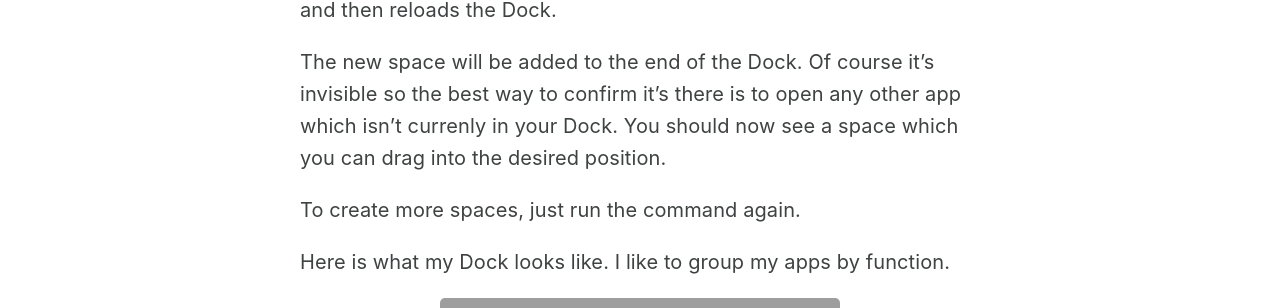
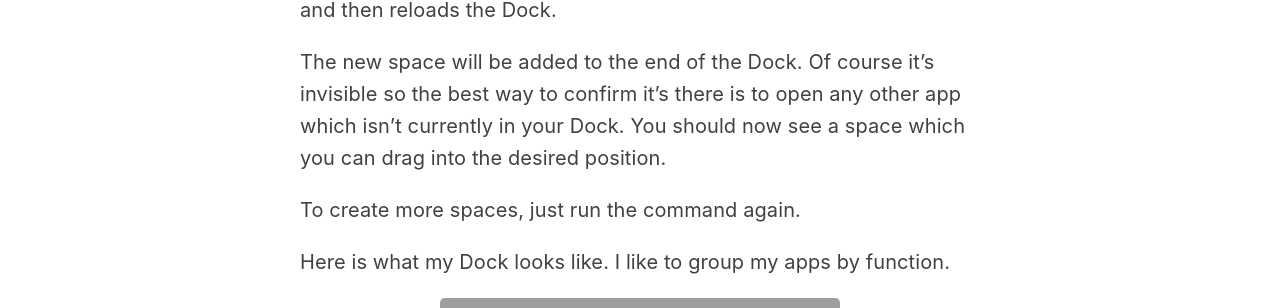
Before and after one commit to ajaykarwal/ajaykarwal-v6, a Jekyll site: the page built from _posts/2019-04-29-add-spaces-to-macos-dock.md, in a window 1280 px wide. Shown: the part 673-981 px from the top of the page. Built offline with Jekyll 4.4.1, drawn with Linux system fonts in a browser that asks for light colours; nearby versions of some CDN libraries; some web fonts are replaced; comment, search, counter and statistics services are not loaded.

Commit message:
Typo fixes

```diff
--- a/_posts/2019-04-29-add-spaces-to-macos-dock.md
+++ b/_posts/2019-04-29-add-spaces-to-macos-dock.md
@@ -13,7 +13,7 @@ defaults write com.apple.dock persistent-apps -array-add '{"tile-type"="spacer-t
 
 What this does is add a new 'spacer-tile' item to the Dock's 'persistent apps' array &mdash; the list of apps which are permanently in the Dock &mdash; and then reloads the Dock.
 
-The new space will be added to the end of the Dock. Of course it's invisible so the best way to confirm it's there is to open any other app which isn't currenly in your Dock. You should now see a space which you can drag into the desired position.
+The new space will be added to the end of the Dock. Of course it's invisible so the best way to confirm it's there is to open any other app which isn't currently in your Dock. You should now see a space which you can drag into the desired position.
 
 To create more spaces, just run the command again.
 
```
Also changed, not shown: _posts/2019-04-01-uninstall-node-and-install-nvm.md (+1 -1 lines).
